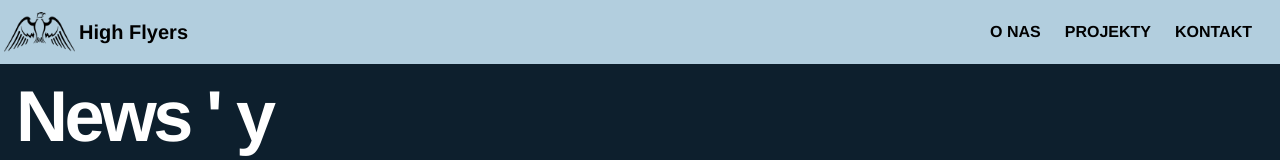
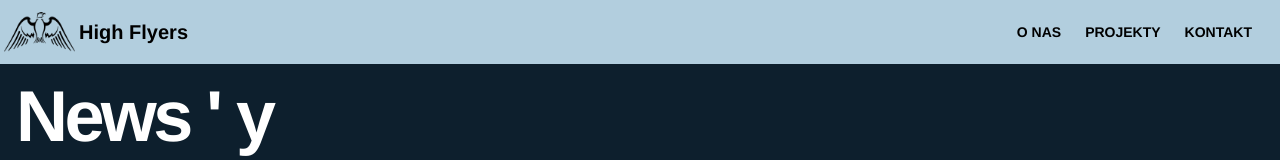
Before and after one commit to High-Flyers/hf-md-website, a Next.js app: page /all-posts/0 in a window 1280 px wide. Shown: the top 160 px of the page. Built offline with nearby package versions, Linux system fonts and the light colour scheme.

Commit message:
changed font size

```diff
--- a/components/Header.tsx
+++ b/components/Header.tsx
@@ -51,7 +51,9 @@ type DescProps = {
 const Desc = ({ link, children }: DescProps) => {
   return (
     <Link href={link}>
-      <a className="p-3 hover:underline font-bold">{children}</a>
+      <a className="text-sm md:text-l p-3 hover:underline font-bold">
+        {children}
+      </a>
     </Link>
   );
 };
```
